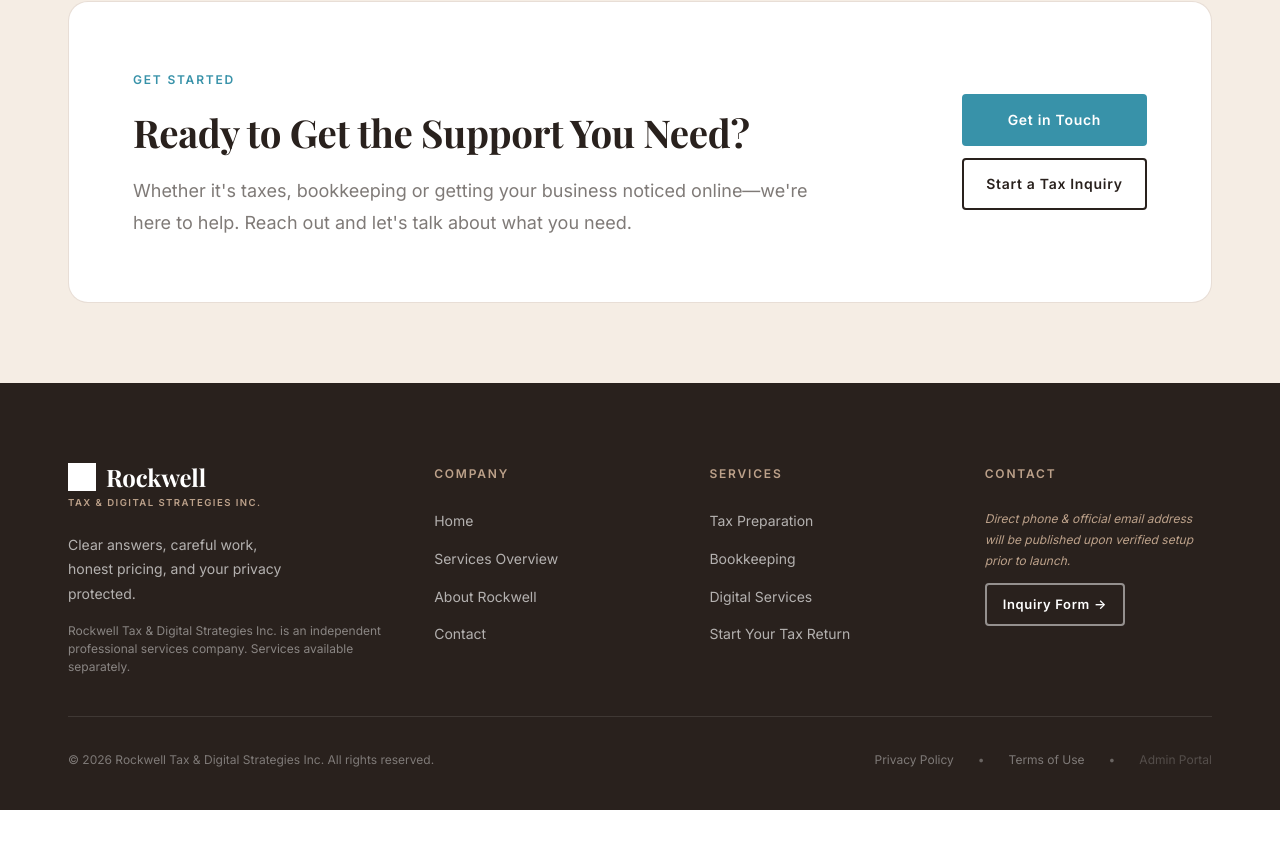
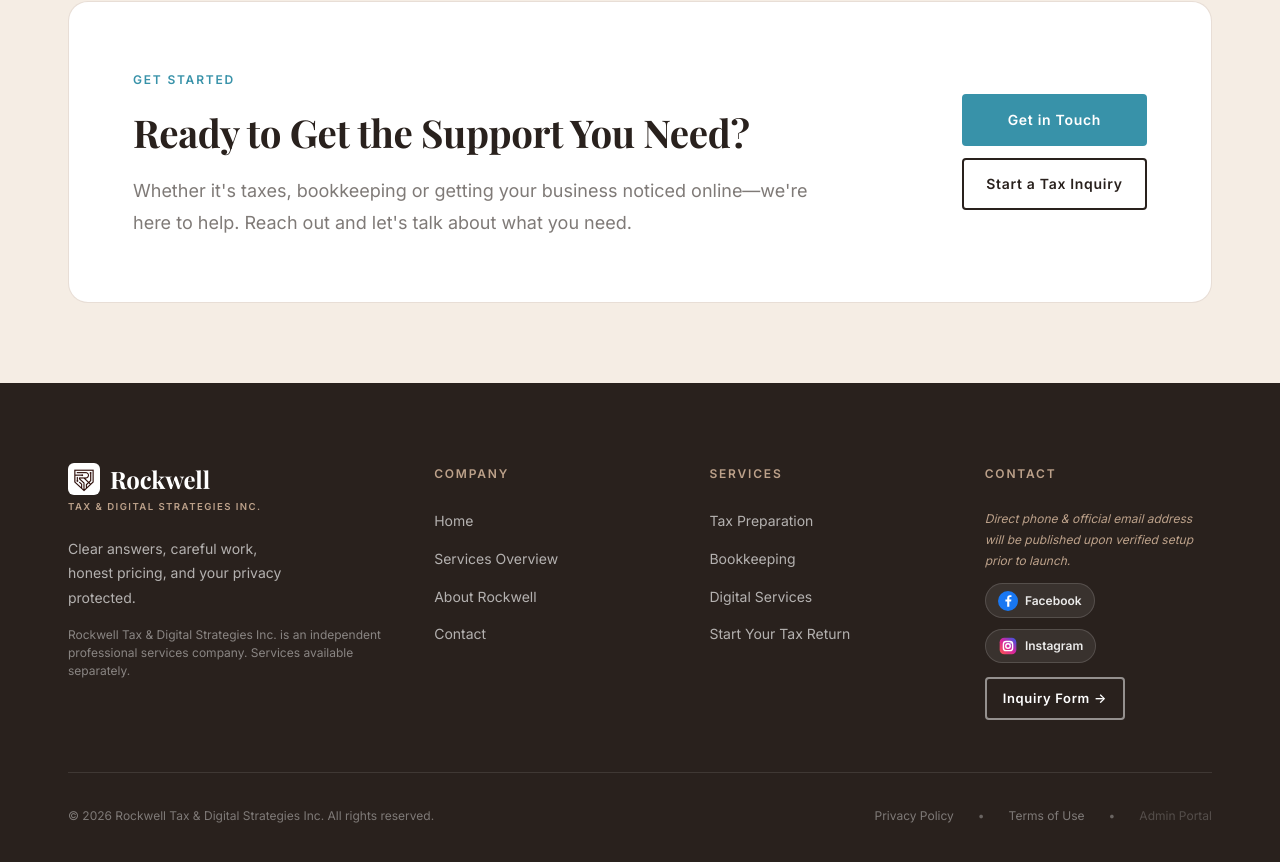
Before and after one commit to rockwelltax/Rockwell-Website, a website: page index.html in a window 1280 px wide. Shown: the part 3871-4733 px from the top of the page. Before the commit the page ends 4681 px from the top, so only its background shows below. Drawn offline with nearby package versions, Linux system fonts and the light colour scheme; a web font is replaced by a local one.

Commit message:
Use colored Rockwell logo and add colored Facebook & Instagram links in footer Contact

```diff
--- a/css/footer.css
+++ b/css/footer.css
@@ -96,6 +96,37 @@
   font-style: italic;
 }
 
+.footer-social {
+  display: flex;
+  align-items: center;
+  flex-wrap: wrap;
+  gap: 0.65rem;
+  margin-top: var(--space-3);
+}
+
+.footer-social__link {
+  display: inline-flex;
+  align-items: center;
+  gap: 0.45rem;
+  padding: 0.4rem 0.75rem;
+  border-radius: 999px;
+  background: rgba(255, 255, 255, 0.08);
+  border: 1px solid rgba(255, 255, 255, 0.14);
+  color: rgba(255, 255, 255, 0.9);
+  font-size: var(--text-xs);
+  font-weight: var(--fw-semibold);
+  text-decoration: none;
+  font-style: normal;
+  transition: background-color var(--transition-fast), border-color var(--transition-fast), transform var(--transition-fast);
+}
+
+.footer-social__link:hover {
+  background: rgba(255, 255, 255, 0.16);
+  border-color: rgba(255, 255, 255, 0.3);
+  color: var(--color-white);
+  transform: translateY(-1px);
+}
+
 /* ── Footer Bottom ── */
 .footer-bottom {
   padding-top: var(--space-8);
--- a/js/navigation.js
+++ b/js/navigation.js
@@ -208,7 +208,7 @@
       <div class="footer-brand">
         <a href="${homeHref}" class="footer-logo" aria-label="Rockwell — Home">
           <div style="display: flex; align-items: center; gap: 0.625rem; margin-bottom: 0.25rem;">
-            <img src="${logoSrc}" alt="" class="footer-logo__icon" width="28" height="28" aria-hidden="true" style="filter: brightness(0) invert(1);" />
+            <img src="${logoSrc}" alt="" class="footer-logo__icon" width="32" height="32" aria-hidden="true" style="object-fit: contain; border-radius: 6px; display: block;" />
             <span class="footer-logo__primary">Rockwell</span>
           </div>
           <span class="footer-logo__sub">Tax &amp; Digital Strategies Inc.</span>
@@ -241,7 +241,32 @@
         <p class="footer-nav__heading">Contact</p>
         <address class="footer-contact-address">
           <p class="footer-contact__item footer-contact__pending">Direct phone &amp; official email address will be published upon verified setup prior to launch.</p>
-          <p class="footer-contact__item" style="margin-top: 0.75rem;">
+          <div class="footer-social" aria-label="Rockwell Social Media">
+            <a href="https://www.facebook.com/profile.php?id=61577544215130" target="_blank" rel="noopener noreferrer" class="footer-social__link" aria-label="Rockwell on Facebook">
+              <svg width="20" height="20" viewBox="0 0 24 24" aria-hidden="true">
+                <circle cx="12" cy="12" r="12" fill="#1877F2"/>
+                <path d="M13.6 19v-6.4h2.15l.32-2.5H13.6V8.5c0-.72.2-1.22 1.24-1.22h1.32V5.05c-.23-.03-1.01-.1-1.93-.1-1.9 0-3.2 1.16-3.2 3.3v1.85H8.88v2.5h2.15V19h2.57z" fill="#FFFFFF"/>
+              </svg>
+              <span>Facebook</span>
+            </a>
+            <a href="https://www.instagram.com/rockwelltax/?utm_source=ig_web_button_share_sheet" target="_blank" rel="noopener noreferrer" class="footer-social__link" aria-label="Rockwell on Instagram">
+              <svg width="20" height="20" viewBox="0 0 24 24" aria-hidden="true">
+                <defs>
+                  <linearGradient id="ig-grad-footer" x1="0%" y1="100%" x2="100%" y2="0%">
+                    <stop offset="0%" stop-color="#FD5949"/>
+                    <stop offset="50%" stop-color="#D6249F"/>
+                    <stop offset="100%" stop-color="#285AEB"/>
+                  </linearGradient>
+                </defs>
+                <rect x="2" y="2" width="20" height="20" rx="5.5" fill="url(#ig-grad-footer)"/>
+                <rect x="6.5" y="6.5" width="11" height="11" rx="3.2" fill="none" stroke="#FFFFFF" stroke-width="1.7"/>
+                <circle cx="12" cy="12" r="2.7" fill="none" stroke="#FFFFFF" stroke-width="1.7"/>
+                <circle cx="15.6" cy="8.4" r="0.9" fill="#FFFFFF"/>
+              </svg>
+              <span>Instagram</span>
+            </a>
+          </div>
+          <p class="footer-contact__item" style="margin-top: 0.85rem;">
             <a href="${contactHref}" class="btn btn--outline-white btn--sm" style="font-size: 0.8125rem; padding: 0.5rem 1rem;">Inquiry Form &rarr;</a>
           </p>
         </address>
--- a/rockwell-website/css/footer.css
+++ b/rockwell-website/css/footer.css
@@ -96,6 +96,37 @@
   font-style: italic;
 }
 
+.footer-social {
+  display: flex;
+  align-items: center;
+  flex-wrap: wrap;
+  gap: 0.65rem;
+  margin-top: var(--space-3);
+}
+
+.footer-social__link {
+  display: inline-flex;
+  align-items: center;
+  gap: 0.45rem;
+  padding: 0.4rem 0.75rem;
+  border-radius: 999px;
+  background: rgba(255, 255, 255, 0.08);
+  border: 1px solid rgba(255, 255, 255, 0.14);
+  color: rgba(255, 255, 255, 0.9);
+  font-size: var(--text-xs);
+  font-weight: var(--fw-semibold);
+  text-decoration: none;
+  font-style: normal;
+  transition: background-color var(--transition-fast), border-color var(--transition-fast), transform var(--transition-fast);
+}
+
+.footer-social__link:hover {
+  background: rgba(255, 255, 255, 0.16);
+  border-color: rgba(255, 255, 255, 0.3);
+  color: var(--color-white);
+  transform: translateY(-1px);
+}
+
 /* ── Footer Bottom ── */
 .footer-bottom {
   padding-top: var(--space-8);
```
Also changed, not shown: rockwell-website/js/navigation.js (+27 -2 lines).
